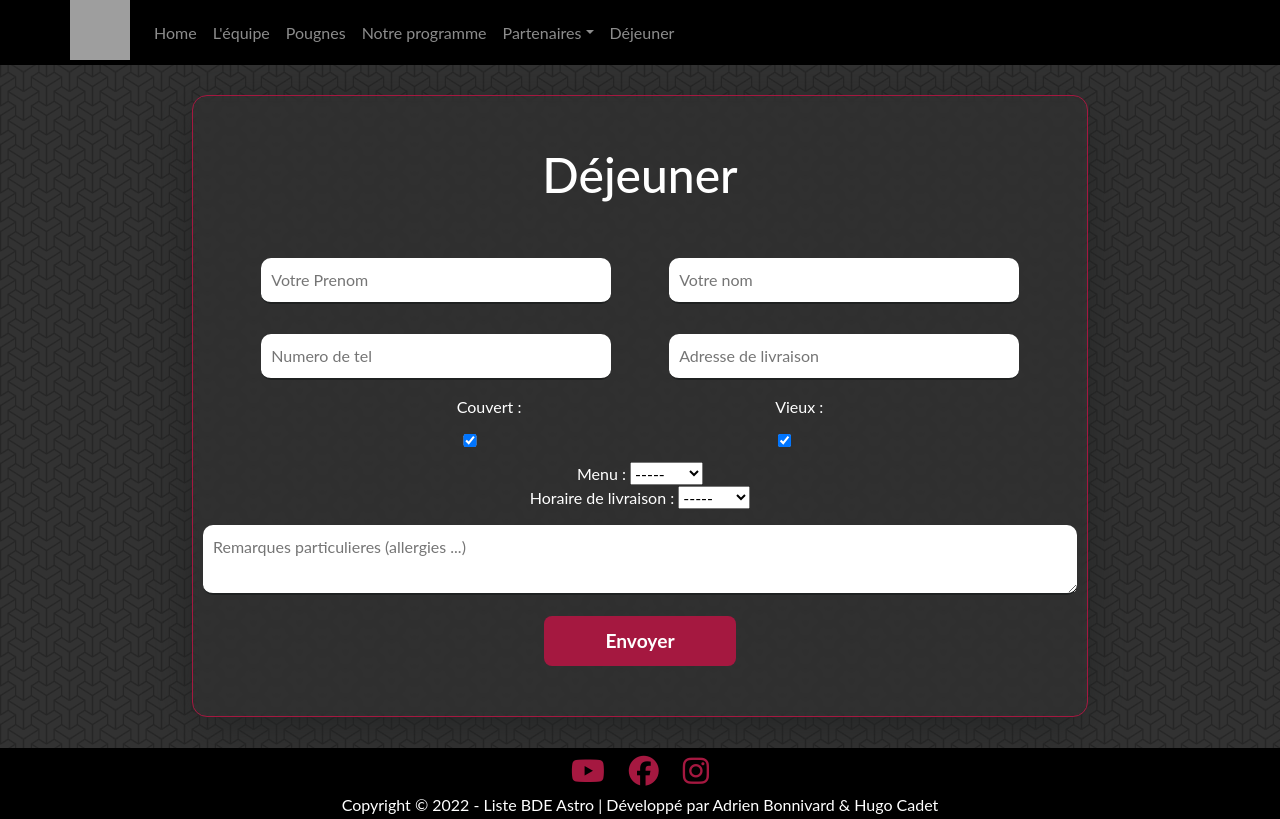
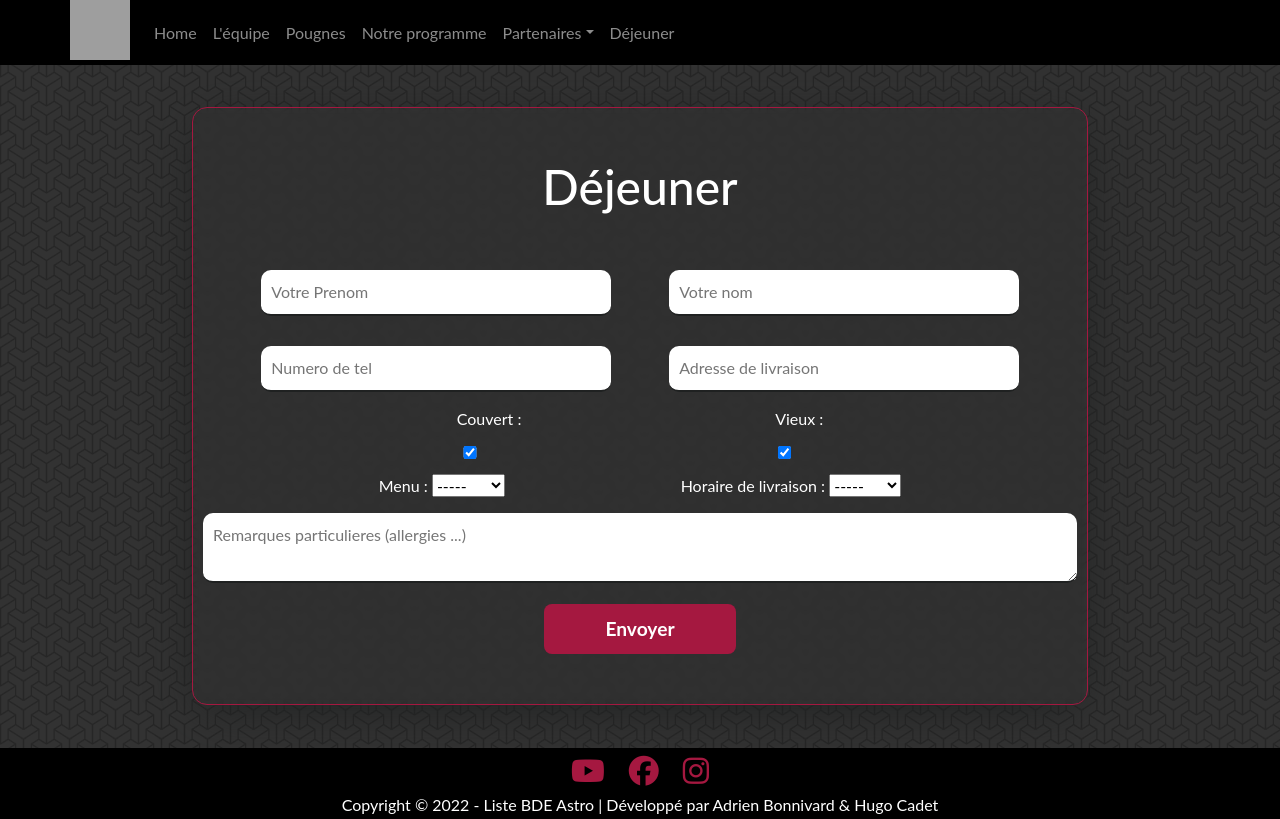
Before and after one commit to HugoKD/siite, a Django app: page /dejeuner/ in a window 1280 px wide. Run offline with Django 4.2, Linux system fonts and the light colour scheme; some libraries are stand-ins or nearby versions; grey boxes are pictures that could not be loaded.

Commit message:
fumulaire contact

```diff
--- a/form/static/css/dejeuner.css
+++ b/form/static/css/dejeuner.css
@@ -62,6 +62,10 @@ section#dejeuner .contact_div .texte h1{
     font-size: 3em;
 }
 
+
+section#dejeuner .contact_div form {
+    height: 80%;
+}
 section#dejeuner .contact_div form input {
     width: 40%;
     display: flex;
--- a/form/templates/form/dejeuner.html
+++ b/form/templates/form/dejeuner.html
@@ -36,6 +36,7 @@
                             <div class="couvert">Couvert :<input type="checkbox" id="Couvert" name="Couvert" checked></div>
                             <div class="vieux"> Vieux : <input type="checkbox" id="Vieux" name="Vieux" checked></div>
                         </div>
+                        <div class="bloc">
                             <div class="menu">
                                 Menu :
                                 <select name="Menu">
@@ -71,6 +72,7 @@
                                 <option value="17h00">17h00</option>
                             </select>
                         </div>
+                        </div>
                         <textarea type="text" name="Message" placeholder="Remarques particulieres (allergies ...)" maxlength="100"></textarea>
                         <button type="submit" onclick="maFonction()">Envoyer</button>
 
```
Lines whose indentation alone changed are shown as unchanged.
